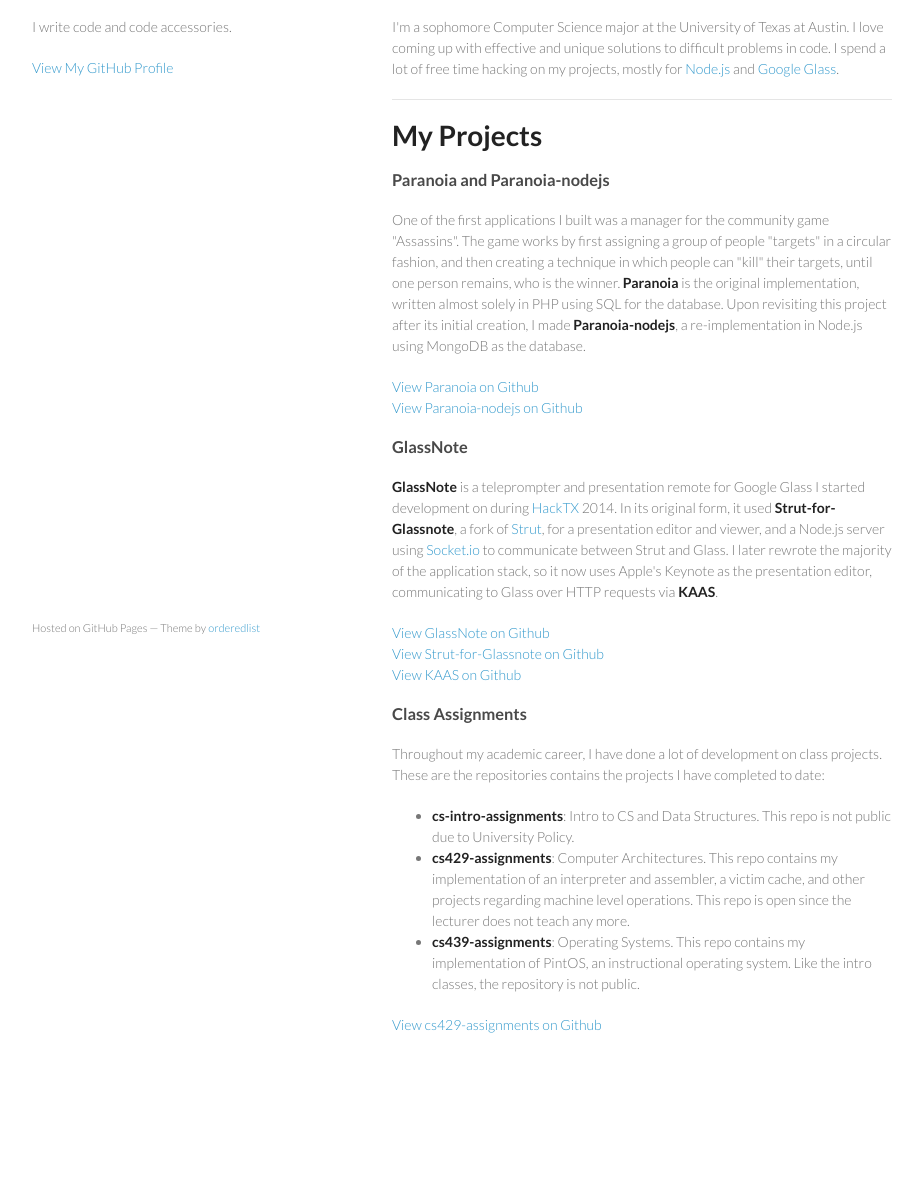
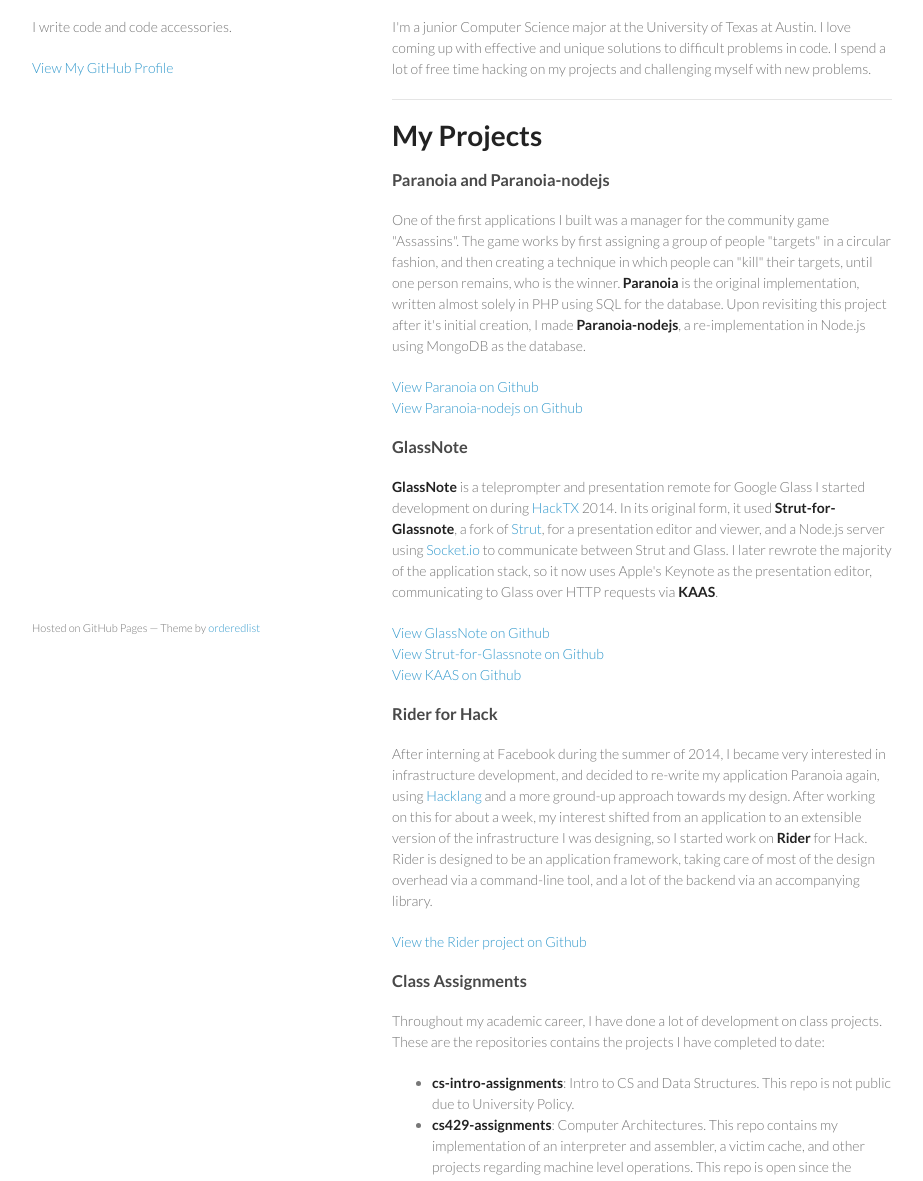
Before and after one commit to BobertForever/bobertforever.github.io, a plain HTML site: page index.html in a window 1280 px wide. Shown: the part 93-1274 px from the top of the page, without its empty margins (178-1101 px from the left). Before the commit the page ends 1198 px from the top, so only its background shows below. Drawn offline with Linux system fonts and the light colour scheme.

Commit message:
Replace master branch with page content via GitHub

```diff
--- a/index.html
+++ b/index.html
@@ -26,7 +26,7 @@
         <h1>
 <a name="hi-my-name-is-robert" class="anchor" href="#hi-my-name-is-robert"><span class="octicon octicon-link"></span></a>Hi, my name is Robert</h1>
 
-<p>I'm a sophomore Computer Science major at the University of Texas at Austin. I love coming up with effective and unique solutions to difficult problems in code. I spend a lot of free time hacking on my projects, mostly for <a href="http://nodejs.org/">Node.js</a> and <a href="http://glass.google.com">Google Glass</a>.</p>
+<p>I'm a junior Computer Science major at the University of Texas at Austin. I love coming up with effective and unique solutions to difficult problems in code. I spend a lot of free time hacking on my projects and challenging myself with new problems.</p>
 
 <hr><h1>
 <a name="my-projects" class="anchor" href="#my-projects"><span class="octicon octicon-link"></span></a>My Projects</h1>
@@ -34,7 +34,7 @@
 <h3>
 <a name="paranoia-and-paranoia-nodejs" class="anchor" href="#paranoia-and-paranoia-nodejs"><span class="octicon octicon-link"></span></a>Paranoia and Paranoia-nodejs</h3>
 
-<p>One of the first applications I built was a manager for the community game "Assassins". The game works by first assigning a group of people "targets" in a circular fashion, and then creating a technique in which people can "kill" their targets, until one person remains, who is the winner. <strong>Paranoia</strong> is the original implementation, written almost solely in PHP using SQL for the database. Upon revisiting this project after its initial creation, I made <strong>Paranoia-nodejs</strong>, a re-implementation in Node.js using MongoDB as the database.</p>
+<p>One of the first applications I built was a manager for the community game "Assassins". The game works by first assigning a group of people "targets" in a circular fashion, and then creating a technique in which people can "kill" their targets, until one person remains, who is the winner. <strong>Paranoia</strong> is the original implementation, written almost solely in PHP using SQL for the database. Upon revisiting this project after it's initial creation, I made <strong>Paranoia-nodejs</strong>, a re-implementation in Node.js using MongoDB as the database.</p>
 
 <p><a href="https://github.com/BobertForever/Paranoia">View Paranoia on Github</a><br><a href="https://github.com/BobertForever/Paranoia-nodejs">View Paranoia-nodejs on Github</a></p>
 
@@ -44,6 +44,13 @@
 <p><strong>GlassNote</strong> is a teleprompter and presentation remote for Google Glass I started development on during <a href="http://hacktx.com/">HackTX</a> 2014. In its original form, it used <strong>Strut-for-Glassnote</strong>, a fork of <a href="https://github.com/tantaman/Strut">Strut</a>, for a presentation editor and viewer, and a Node.js server using <a href="http://socket.io/">Socket.io</a> to communicate between Strut and Glass. I later rewrote the majority of the application stack, so it now uses Apple's Keynote as the presentation editor, communicating to Glass over HTTP requests via <strong>KAAS</strong>.</p>
 
 <p><a href="https://github.com/BobertForever/GlassNote">View GlassNote on Github</a><br><a href="https://github.com/BobertForever/Strut-for-Glassnote">View Strut-for-Glassnote on Github</a><br><a href="https://github.com/BobertForever/kaas">View KAAS on Github</a></p>
+
+<h3>
+<a name="rider-for-hack" class="anchor" href="#rider-for-hack"><span class="octicon octicon-link"></span></a>Rider for Hack</h3>
+
+<p>After interning at Facebook during the summer of 2014, I became very interested in infrastructure development, and decided to re-write my application Paranoia again, using <a href="http://hacklang.org/">Hacklang</a> and a more ground-up approach towards my design. After working on this for about a week, my interest shifted from an application to an extensible version of the infrastructure I was designing, so I started work on <strong>Rider</strong> for Hack. Rider is designed to be an application framework, taking care of most of the design overhead via a command-line tool, and a lot of the backend via an accompanying library.</p>
+
+<p><a href="https://github.com/HackRider">View the Rider project on Github</a></p>
 
 <h3>
 <a name="class-assignments" class="anchor" href="#class-assignments"><span class="octicon octicon-link"></span></a>Class Assignments</h3>
```
Also changed, not shown: params.json (+1 -1 lines).
